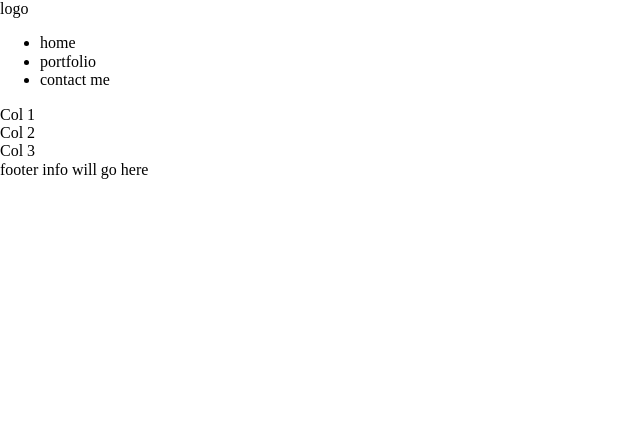
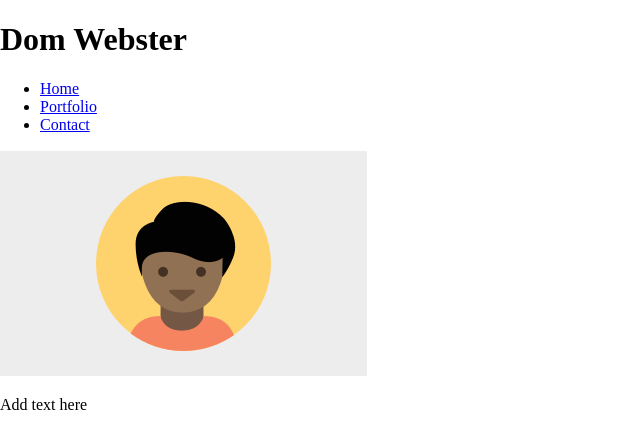
Before and after one commit to DomoWebster/Project-2-Mobile-first-Responsive-Layout, a plain HTML site: page index.html in a window 1280 px wide. Shown: the whole page, without its empty margins (0-640 px from the left). Drawn offline with Linux system fonts and the light colour scheme.

Commit message:
Update index.html

```diff
--- a/index.html
+++ b/index.html
@@ -8,24 +8,23 @@
 
     <title>Mobile first project by Dom Webster</title>
 
-<div class="header">
-<div class="logo">logo</div>
-<nav class="main-nav">
-    <ul>
-        <li>home</li>
-        <li>portfolio</li>
-        <li>contact me</li>
-    </ul>
-</nav>
-</div>
+</head>
 
-<div class="main">
-<div class="col1">Col 1</div>
-<div class="col2">Col 2</div>
-<div class="col3">Col 3</div>
-</div>
+<header class="main-header">
+    <nav>
+        <h1>Dom Webster</h1>
+        <ul>
+            <li><a href="index.html">Home</a></li>
+            <li><a href="#portfolio">Portfolio</a></li>
+            <li><a href="#contact">Contact</a></li>
+        </ul>
+    </nav>
 
-<footer> footer info will go here</footer>
+    <img class="profile-image" src="images/responsive-layout-profile.png" alt="Icon image of a student">
+    <p>Add text here</p>
+</header>
 
-</head>
+
+
+
 </html>
```
